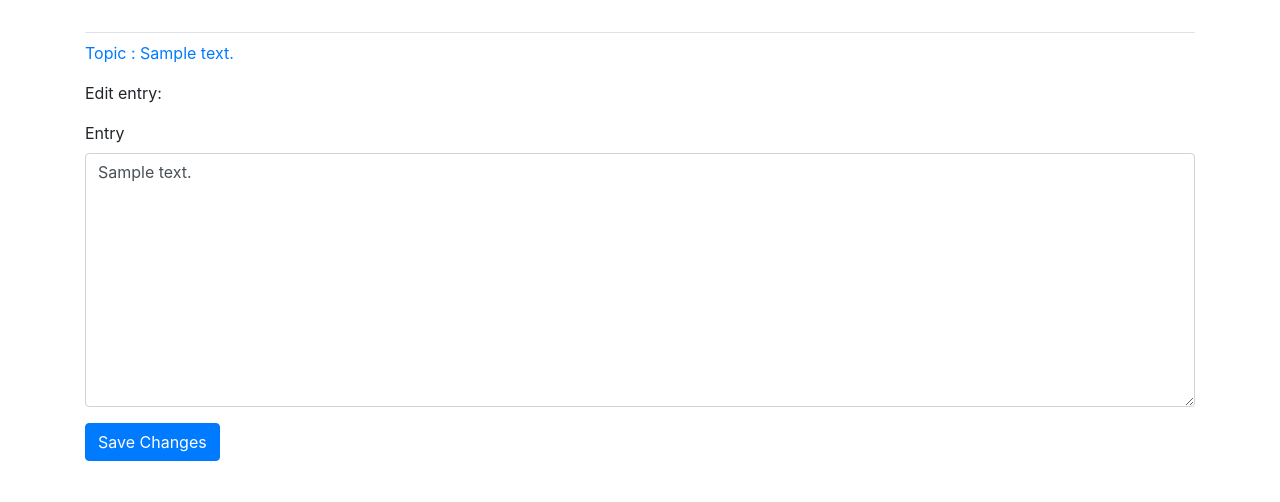
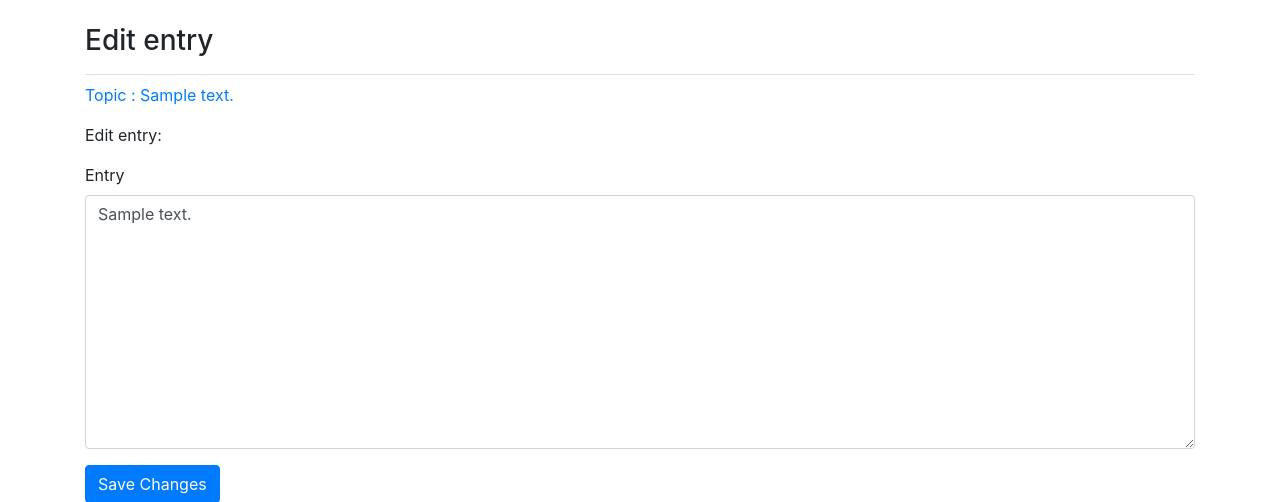
Before and after one commit to osantau/learning_log, a Django app: page /edit_entry/1/ in a window 1280 px wide. Shown: the part 58-560 px from the top of the page. Run offline with Django 4.2, Linux system fonts and the light colour scheme; a user stored in the database is signed in; tables that the repository leaves empty hold one stand-in row (values such as "Sample post"); some libraries are stand-ins or nearby versions.

Commit message:
correct styles

```diff
--- a/learning_logs/templates/learning_logs/edit_entry.html
+++ b/learning_logs/templates/learning_logs/edit_entry.html
@@ -1,6 +1,9 @@
 {% extends "learning_logs/base.html" %}
 {% load bootstrap4 %}
 {% block title %} {{block.super}}Edit entry{% endblock %}
+{% block page_header %}
+<h3>Edit entry</h3>
+{% endblock page_header %}
 {% block content %}
 <p><a href="{% url 'learning_logs:topic' topic.id %}">Topic : {{ topic }}</a></p>
 <p>Edit entry:</p>
--- a/learning_logs/templates/learning_logs/new_entry.html
+++ b/learning_logs/templates/learning_logs/new_entry.html
@@ -2,7 +2,7 @@
 {% load bootstrap4 %}
 {% block title %} {{block.super}}Add a new entry{% endblock %}
 {% block page_header %}
-<h1>Add a new entry</h1>
+<h3>Add a new entry</h3>
 {% endblock page_header %}
 {% block content %}
 <p><a href="{% url 'learning_logs:topic' topic.id %}">{{ topic }}</a></p>
--- a/learning_logs/templates/learning_logs/new_topic.html
+++ b/learning_logs/templates/learning_logs/new_topic.html
@@ -2,7 +2,7 @@
 {% load bootstrap4 %}
 {% block title %} {{block.super}}Add a new Topic{% endblock %}
 {% block page_header %}
-<h1>Add a new topic</h1>
+<h3>Add a new topic</h3>
 {% endblock page_header %}
 {% block content %}
 
```
